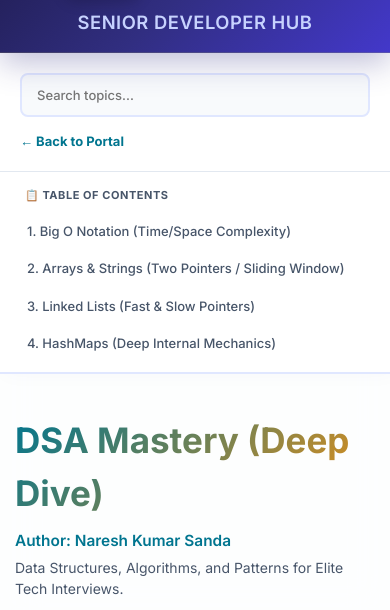
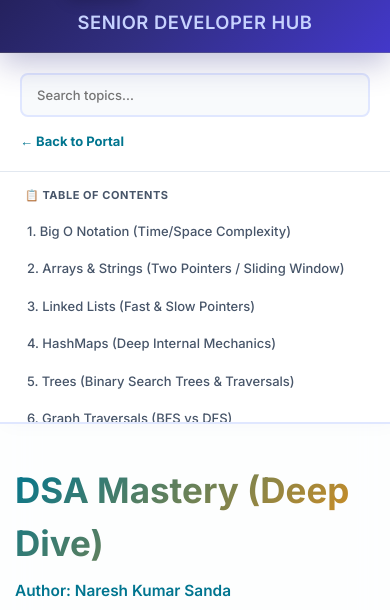
Before and after one commit to naresh-sanda/senior-dev-hub, a plain HTML site: page DSA-CheatSheet.html in a window 390 px wide. Shown: the part 93-703 px from the top of the page. Drawn offline with Linux system fonts and the light colour scheme.

Commit message:
fix: bulletproof mobile scrolling across all pages

```diff
--- a/assets/styles.css
+++ b/assets/styles.css
@@ -1114,42 +1114,36 @@ body.portal-body {
    MOBILE RESPONSIVENESS FIXES
    ========================================= */
 @media (max-width: 900px) {
-    /* Keep body locked to viewport, just like a mobile app */
+    /* Most bulletproof mobile fix: let the whole document scroll naturally */
     html, body {
-        height: 100vh !important;
-        overflow: hidden !important;
-        position: relative !important;
-        width: 100% !important;
-    }
-
-    body.portal-body {
+        display: block !important;
+        height: auto !important;
+        min-height: 100vh !important;
         overflow-y: auto !important;
+        overflow-x: hidden !important;
         -webkit-overflow-scrolling: touch;
     }
 
-    /* The App Container handles all the scrolling! */
+    /* App container becomes a natural block, expanding to fit content */
     .app-container {
         display: block !important;
-        overflow-y: auto !important;
-        overflow-x: hidden !important;
-        height: 100% !important;
-        flex-grow: 1 !important;
-        -webkit-overflow-scrolling: touch;
+        height: auto !important;
+        overflow: visible !important;
     }
 
-    /* Sidebar sits at the top inside the scrollable container */
+    /* Sidebar sits at the top naturally */
     .sidebar {
         width: 100% !important;
         height: auto !important;
-        position: relative !important;
+        position: static !important;
         border-right: none !important;
         border-bottom: 2px solid #e0e7ff !important;
-        z-index: 10;
     }
 
     .toc-nav {
-        max-height: 200px !important;
+        max-height: 250px !important;
         overflow-y: auto !important;
+        -webkit-overflow-scrolling: touch;
     }
 
     /* Main Content simply expands naturally */
```
